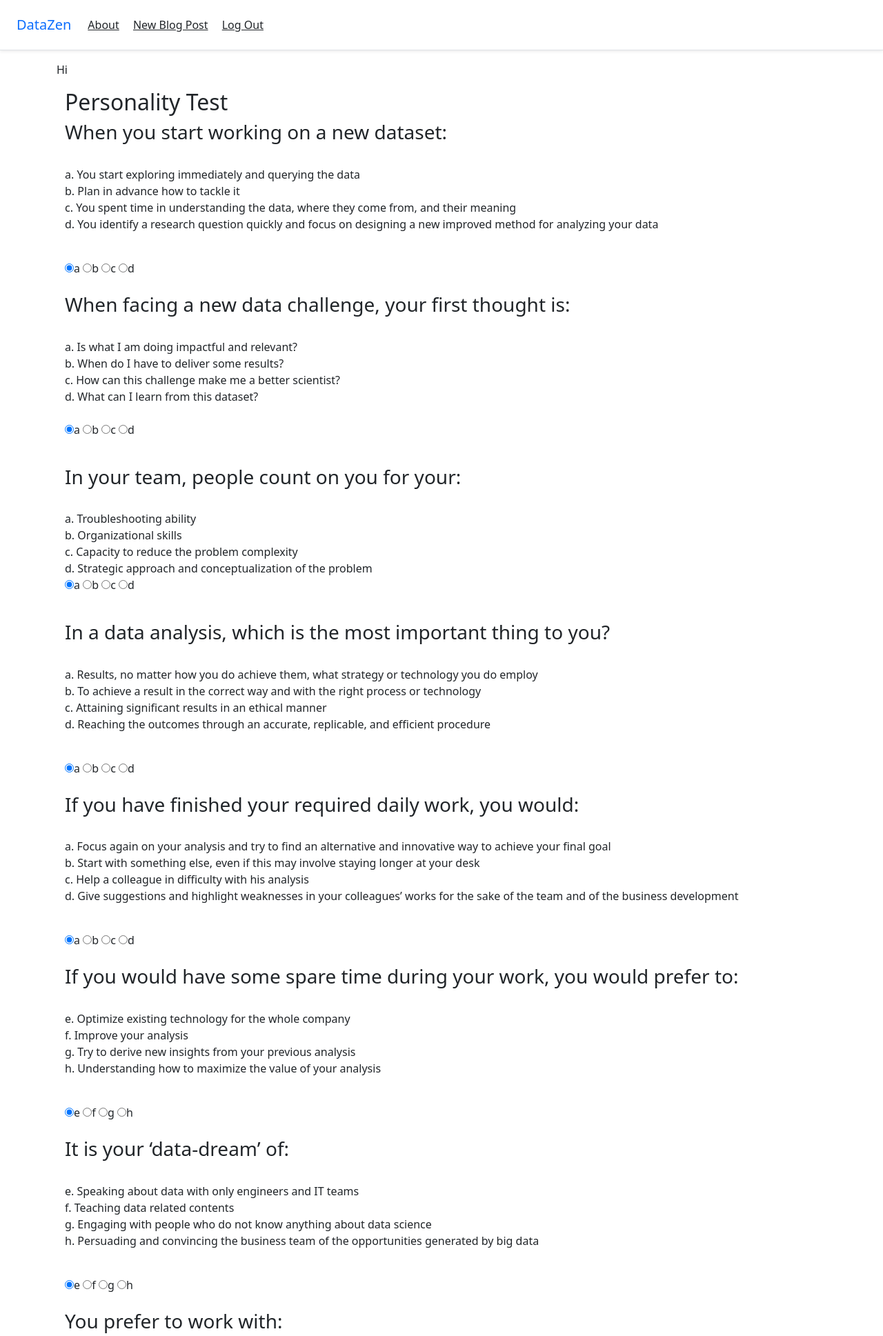
After one commit to nishant42491/DataZen-Backend-Task, a Django app: page /quiz/ in a window 1280 px wide. The commit adds this page. Shown: the top 1937 px of the page at 69% size. Run offline with Django 3.2, Linux system fonts and the light colour scheme; a user stored in the database is signed in.

Commit message:
Second commit

```diff
--- a/blog/admin.py
+++ b/blog/admin.py
@@ -1,5 +1,6 @@
 from django.contrib import admin
 
 # Register your models here.
-from .models import Post
+from .models import Post,Quiz
 admin.site.register(Post)
+admin.site.register(Quiz)
--- a/blog/urls.py
+++ b/blog/urls.py
@@ -1,5 +1,5 @@
 from django.urls import path
-from .views import BlogListView,BlogDetailView,BlogCreateView,BlogUpdateView,BlogDeleteView,HomePageView
+from .views import ut,ResultView,BlogListView,BlogDetailView,BlogCreateView,BlogUpdateView,BlogDeleteView,HomePageView,QuizPageView
 urlpatterns = [
 path('post/<int:pk>/edit/',BlogUpdateView.as_view(), name='post_edit'),
 path('post/new/', BlogCreateView.as_view(), name='post_new'),
@@ -7,5 +7,7 @@ path('blogs/', BlogListView.as_view(), name='blogs'),
 path('post/<int:pk>/', BlogDetailView.as_view(), name='post_detail'),
 path('post/<int:pk>/delete/', BlogDeleteView.as_view(), name='post_delete'),
 path('',HomePageView.as_view(),name='home'),
-
+path('quiz/',QuizPageView.as_view(),name='quiz'),
+path('quiz/detail/',ut,name='quiz_detail'),
+path('quiz/result/',ResultView.as_view(),name='results')
 ]
--- a/blog/views.py
+++ b/blog/views.py
@@ -1,35 +1,102 @@
 from django.shortcuts import render
+from django.contrib.auth.mixins import LoginRequiredMixin
 
 # Create your views here.
 from django.views.generic.base import TemplateView
 from django.views.generic import ListView,DetailView
 from django.views.generic.edit import CreateView,UpdateView,DeleteView
 from django.urls import reverse_lazy
-from .models import Post
-class BlogListView(ListView):
+from .models import Post,Quiz
+from collections import Counter
+
+
+def ut(request):
+    Quiz.objects.all().delete()
+    print("in request")
+    un=str(request.user.username)
+    qa=[]
+    print(qa)
+    for i in range(1,11):
+        m=str(i)
+        qa.append(request.POST['q{}'.format(m)])
+
+    ff=qa[0:5]
+    ll=list(qa[5:])
+    lo=dict(Counter(ff))
+    lh=dict(Counter(ll))
+    max_key1 = max(lo, key=lo.get)
+    max_key2 = max(lh, key = lh.get)
+    dk={"ae":"Artisan",
+        "af":"Alchemist",
+        "ag":"TrailBlazer",
+        "ah":"Babelian",
+        "be":"Architect",
+        "bg":"Catalyst",
+        "bh":"Mastermind",
+        "bf":"Cruncher",
+        "cf":"Champion",
+        "ce":"Evangelist",
+        "cg":"Visionary",
+        "ch":"Advocate",
+        "df":"GroundBraker",
+        "de":"Wrangler",
+        "dg":"Warlock",
+        "dh":"Fisherman",
+        }
+
+
+
+
+
+
+    description1=dk[max_key1+max_key2]
+    b4 = Quiz( user=un,firstfive=max_key1,lastfive=max_key2,remark=description1)
+    b4.save()
+
+    return render(request,'quiz_detail.html')
+
+
+
+
+
+
+
+
+
+
+class BlogListView(LoginRequiredMixin,ListView):
     model = Post
     template_name = 'blogs.html'
 
-class BlogDetailView(DetailView):
+class BlogDetailView(LoginRequiredMixin,DetailView):
     model = Post
     template_name = 'post_detail.html'
 
-class BlogCreateView(CreateView):
+class BlogCreateView(LoginRequiredMixin,CreateView):
     model = Post
     template_name = 'post_new.html'
     fields = ['title', 'author', 'body']
 
 
-class BlogUpdateView(UpdateView):
+class BlogUpdateView(LoginRequiredMixin,UpdateView):
     model = Post
     template_name = 'post_edit.html'
     fields = ['title', 'body']
 
 
-class BlogDeleteView(DeleteView):
+class BlogDeleteView(LoginRequiredMixin,DeleteView):
     model = Post
     template_name = 'post_delete.html'
     success_url = reverse_lazy('home')
 
 class HomePageView(TemplateView):
     template_name='home.html'
+
+class QuizPageView(LoginRequiredMixin,TemplateView):
+
+    template_name='quiz.html'
+
+
+class ResultView(LoginRequiredMixin,ListView) :
+    model = Quiz
+    template_name='results.html'
--- a/templates/home.html
+++ b/templates/home.html
@@ -6,6 +6,7 @@
 Hi {{ user.email }}!
 <p><a href="{% url 'account_logout' %}">Log Out</a></p>
 <p><a href="{% url 'blogs' %}">Blogs</a>,</p>
+<p><a href="{% url 'quiz' %}">Data-Scientist-Personality-Test</a></p>
 {% else %}
 <p>You are not logged in</p>
 <a href="{% url 'account_login' %}">Log In</a>
--- /dev/null
+++ b/templates/quiz.html
@@ -0,0 +1,238 @@
+{% extends '_base.html' %}
+
+
+{% block content %}
+<p>Hi</p>
+<div class="container radio">
+  <h2>Personality Test</h2>
+
+  <form action="/quiz/detail/" method="post" id="form1">
+{% csrf_token %}
+    <h3>When you start working on a new dataset:</h3><br>
+
+a. You start exploring immediately and querying the data<br>
+b. Plan in advance how to tackle it<br>
+c. You spent time in understanding the data, where they come from, and their meaning<br>
+d. You identify a research question quickly and focus on designing a new improved method for analyzing your data</p>
+   <br> <label class="radio-inline">
+      <input type="radio" name="q1" checked value="a">a
+    </label>
+    <label class="radio-inline">
+      <input type="radio" name="q1" value="b">b
+    </label>
+    <label class="radio-inline">
+      <input type="radio" name="q1" value="c">c
+    </label>
+<label class="radio-inline">
+      <input type="radio" name="q1" value="d">d
+    </label>
+  <br>
+  <br>
+
+
+
+
+<h3>When facing a new data challenge, your first thought is:</h3><br>
+<p>
+a. Is what I am doing impactful and relevant?<br>
+b. When do I have to deliver some results?<br>
+c. How can this challenge make me a better scientist?<br>
+d. What can I learn from this dataset?<br>
+
+   <br> <label class="radio-inline">
+      <input type="radio" name="q2" value="a" checked>a
+    </label>
+    <label class="radio-inline">
+      <input type="radio" name="q2" value="b">b
+    </label>
+    <label class="radio-inline">
+      <input type="radio" name="q2" value="c">c
+    </label>
+<label class="radio-inline">
+      <input type="radio" name="q2" value="d">d
+    </label>
+  <br>
+  <br>
+
+<h3>In your team, people count on you for your:</h3><br>
+<p>
+a. Troubleshooting ability<br>
+b. Organizational skills<br>
+c. Capacity to reduce the problem complexity<br>
+d. Strategic approach and conceptualization of the problem
+   <br> <label class="radio-inline">
+      <input type="radio" name="q3" checked value="a">a
+    </label>
+    <label class="radio-inline">
+      <input type="radio" name="q3" value="b">b
+    </label>
+    <label class="radio-inline">
+      <input type="radio" name="q3" value="c">c
+    </label>
+<label class="radio-inline">
+      <input type="radio" name="q3" value="d">d
+    </label>
+  <br>
+  <br>
+</p>
+
+<h3>In a data analysis, which is the most important thing to you?</h3><br>
+<p>
+a. Results, no matter how you do achieve them, what strategy or technology you do employ<br>
+b. To achieve a result in the correct way and with the right process or technology<br>
+c. Attaining significant results in an ethical manner<br>
+d. Reaching the outcomes through an accurate, replicable, and efficient procedure</p>
+</p>   <br> <label class="radio-inline">
+      <input type="radio" name="q4" value="a" checked>a
+    </label>
+    <label class="radio-inline">
+      <input type="radio" name="q4" value="b">b
+    </label>
+    <label class="radio-inline">
+      <input type="radio" name="q4" value="c">c
+    </label>
+<label class="radio-inline">
+      <input type="radio" name="q4" value="d">d
+    </label>
+  <br>
+  <br>
+
+<h3>If you have finished your required daily work, you would:</h3><br>
+<p>
+a. Focus again on your analysis and try to find an alternative and innovative way to achieve your final goal<br>
+b. Start with something else, even if this may involve staying longer at your desk<br>
+c. Help a colleague in difficulty with his analysis<br>
+d. Give suggestions and highlight weaknesses in your colleagues’ works for the sake of the team and of the business development
+</p>   <br> <label class="radio-inline">
+      <input type="radio" name="q5" checked value="a">a
+    </label>
+    <label class="radio-inline">
+      <input type="radio" name="q5" value="b">b
+    </label>
+    <label class="radio-inline">
+      <input type="radio" name="q5" value="c">c
+    </label>
+<label class="radio-inline">
+      <input type="radio" name="q5" value="d">d
+    </label>
+  <br>
+  <br>
+
+<h3>If you would have some spare time during your work, you would prefer to:</h3><br>
+<p>
+e. Optimize existing technology for the whole company<br>
+f. Improve your analysis<br>
+g. Try to derive new insights from your previous analysis<br>
+h. Understanding how to maximize the value of your analysis
+</p>   <br> <label class="radio-inline">
+      <input type="radio" name="q6" checked value="e">e
+    </label>
+    <label class="radio-inline">
+      <input type="radio" name="q6" value="f">f
+    </label>
+    <label class="radio-inline">
+      <input type="radio" name="q6" value="g">g
+    </label>
+<label class="radio-inline">
+      <input type="radio" name="q6" value="h">h
+    </label>
+  <br>
+  <br>
+
+
+<h3>It is your ‘data-dream’ of:</h3><br>
+<p>
+e. Speaking about data with only engineers and IT teams<br>
+f. Teaching data related contents<br>
+g. Engaging with people who do not know anything about data science<br>
+h. Persuading and convincing the business team of the opportunities generated by big data
+</p>   <br> <label class="radio-inline">
+      <input type="radio" name="q7" checked value="e">e
+    </label>
+    <label class="radio-inline">
+      <input type="radio" name="q7" value="f">f
+    </label>
+    <label class="radio-inline">
+      <input type="radio" name="q7" value="g">g
+    </label>
+<label class="radio-inline">
+      <input type="radio" name="q7" value="h">h
+    </label>
+  <br>
+  <br>
+
+
+
+<h3>You prefer to work with:</h3><br>
+<p>
+e. Huge amount of structured data<br>
+f. Any kind of data that challenge me<br>
+g. Behavioral or social media data, or any unusual data<br>
+h. No data in particular<br>
+</p>   <br> <label class="radio-inline">
+      <input type="radio" name="q8" value="e" checked>e
+    </label>
+    <label class="radio-inline">
+      <input type="radio" name="q8" value="f">f
+    </label>
+    <label class="radio-inline">
+      <input type="radio" name="q8" value="g">g
+    </label>
+<label class="radio-inline">
+      <input type="radio" name="q8" value="h">h
+    </label>
+  <br>
+  <br>
+
+<h3>If you would quit tomorrow your data science job, you would prefer to become:</h3><br>
+<p>
+e. An IT manager or a software engineer<br>
+f. A professor<br>
+g. A consultant<br>
+h. An entrepreneur
+</p>   <br> <label class="radio-inline">
+      <input type="radio" name="q9" checked value="e">e
+    </label>
+    <label class="radio-inline">
+      <input type="radio" name="q9" value="f">f
+    </label>
+    <label class="radio-inline">
+      <input type="radio" name="q9" value="g">g
+    </label>
+<label class="radio-inline">
+      <input type="radio" name="q9" value="h">h
+    </label>
+  <br>
+  <br>
+
+<h3>What characteristic of big data you value the most?</h3><br>
+<p>
+e. Volume<br>
+f. Velocity<br>
+g. Variety<br>
+h. Value<br>
+</p>   <br> <label class="radio-inline">
+      <input type="radio" name="q10" value="e" checked>e
+    </label>
+    <label class="radio-inline">
+      <input type="radio" name="q10" value="f">f
+    </label>
+    <label class="radio-inline">
+      <input type="radio" name="q10" value="g">g
+    </label>
+<label class="radio-inline">
+      <input type="radio" name="q10" value="h">h
+    </label>
+  <br>
+  <br>
+
+
+
+<button class="btn-success" type="submit form="form1" value="Submit">Submit!</button>
+
+  </form>
+
+<br>
+<br>
+</div>
+{% endblock content %}
--- /dev/null
+++ b/templates/quiz_detail.html
@@ -0,0 +1,5 @@
+{% extends '_base.html' %}
+{% block content %}
+<h1>Results Submitted</h1>
+<a href="{% url 'results' %}">Click Here to view Your Result</a>
+{% endblock content %}
```
Also changed, not shown: blog/models.py (+12 -0 lines), templates/results.html (added, +19 -0 lines), blog/migrations/0003_quiz.py (added), blog/migrations/0004_auto_20210501_1244.py (added), blog/migrations/0005_alter_quiz_user.py (added), db.sqlite3.
